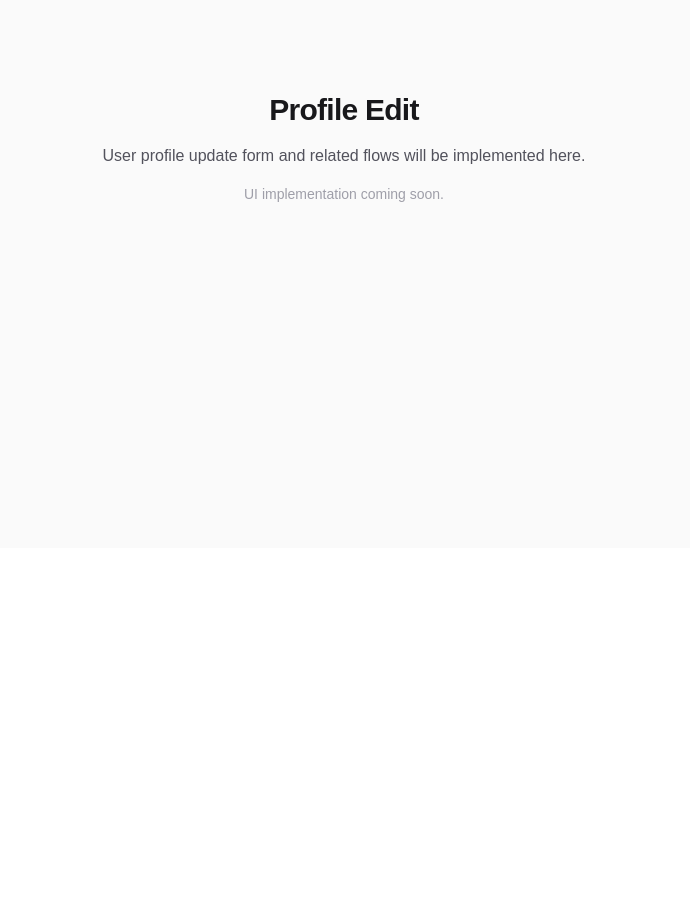
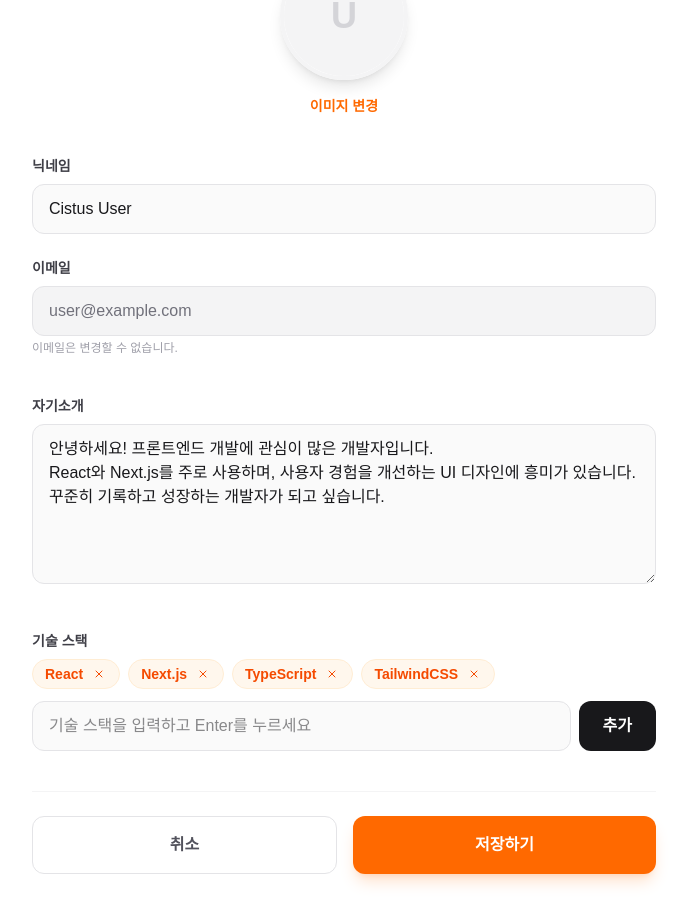
Before and after one commit to yee2know/BACKSTEP_FE, a Next.js app: page /profile-edit in a window 1280 px wide. Shown: the part 252-1176 px from the top of the page, without its empty margins (296-986 px from the left). Before the commit the page ends 800 px from the top, so only its background shows below. Built offline with nearby package versions, Linux system fonts and the light colour scheme.

Commit message:
프로필편집

```diff
--- a/app/profile-edit/page.tsx
+++ b/app/profile-edit/page.tsx
@@ -1,10 +1,196 @@
-import { PageScaffold } from "../_components/PageScaffold";
+"use client";
+
+import { useState } from "react";
+import { Navbar } from "../_components/Navbar";
 
 export default function ProfileEditPage() {
+  const [user, setUser] = useState({
+    nickname: "Cistus User",
+    email: "user@example.com",
+    bio: "안녕하세요! 프론트엔드 개발에 관심이 많은 개발자입니다.\nReact와 Next.js를 주로 사용하며, 사용자 경험을 개선하는 UI 디자인에 흥미가 있습니다.\n꾸준히 기록하고 성장하는 개발자가 되고 싶습니다.",
+    skills: ["React", "Next.js", "TypeScript", "TailwindCSS"],
+  });
+
+  const [newSkill, setNewSkill] = useState("");
+
+  const handleInputChange = (field: string, value: any) => {
+    setUser((prev) => ({ ...prev, [field]: value }));
+  };
+
+  const addSkill = () => {
+    if (newSkill && !user.skills.includes(newSkill)) {
+      setUser((prev) => ({ ...prev, skills: [...prev.skills, newSkill] }));
+      setNewSkill("");
+    }
+  };
+
+  const removeSkill = (skillToRemove: string) => {
+    setUser((prev) => ({
+      ...prev,
+      skills: prev.skills.filter((skill) => skill !== skillToRemove),
+    }));
+  };
+
   return (
-    <PageScaffold
-      title="Profile Edit"
-      description="User profile update form and related flows will be implemented here."
-    />
+    <div className="min-h-screen bg-white text-zinc-900">
+      <Navbar />
+
+      <main className="mx-auto max-w-2xl px-6 pt-24 pb-20">
+        <div className="mb-10 text-center">
+          <h1 className="text-3xl font-extrabold text-zinc-900">프로필 수정</h1>
+          <p className="mt-2 text-zinc-500">
+            나를 가장 잘 나타내는 프로필을 만들어보세요.
+          </p>
+        </div>
+
+        <div className="space-y-10">
+          {/* Profile Image Section */}
+          <section className="flex flex-col items-center">
+            <div className="relative group cursor-pointer">
+              <div className="h-32 w-32 overflow-hidden rounded-full border-4 border-zinc-100 shadow-lg transition-all group-hover:border-orange-200">
+                <div className="flex h-full w-full items-center justify-center bg-zinc-100 text-4xl font-bold text-zinc-300 group-hover:bg-orange-50 group-hover:text-orange-300">
+                  U
+                </div>
+              </div>
+              <div className="absolute inset-0 flex items-center justify-center rounded-full bg-black/40 opacity-0 transition-opacity group-hover:opacity-100">
+                <CameraIcon className="h-8 w-8 text-white" />
+              </div>
+            </div>
+            <button className="mt-4 text-sm font-bold text-orange-500 hover:text-orange-600 hover:underline">
+              이미지 변경
+            </button>
+          </section>
+
+          {/* Basic Info Section */}
+          <section className="space-y-6">
+            <div>
+              <label className="mb-2 block text-sm font-bold text-zinc-700">
+                닉네임
+              </label>
+              <input
+                type="text"
+                value={user.nickname}
+                onChange={(e) => handleInputChange("nickname", e.target.value)}
+                className="w-full rounded-xl border border-zinc-200 bg-zinc-50 px-4 py-3 text-zinc-900 focus:border-orange-500 focus:outline-none focus:ring-2 focus:ring-orange-500/20"
+                placeholder="닉네임을 입력하세요"
+              />
+            </div>
+
+            <div>
+              <label className="mb-2 block text-sm font-bold text-zinc-700">
+                이메일
+              </label>
+              <input
+                type="email"
+                value={user.email}
+                disabled
+                className="w-full cursor-not-allowed rounded-xl border border-zinc-200 bg-zinc-100 px-4 py-3 text-zinc-500"
+              />
+              <p className="mt-1 text-xs text-zinc-400">
+                이메일은 변경할 수 없습니다.
+              </p>
+            </div>
+          </section>
+
+          {/* Bio Section */}
+          <section>
+            <label className="mb-2 block text-sm font-bold text-zinc-700">
+              자기소개
+            </label>
+            <textarea
+              value={user.bio}
+              onChange={(e) => handleInputChange("bio", e.target.value)}
+              className="h-40 w-full rounded-xl border border-zinc-200 bg-zinc-50 px-4 py-3 text-zinc-900 focus:border-orange-500 focus:outline-none focus:ring-2 focus:ring-orange-500/20"
+              placeholder="자신을 자유롭게 소개해주세요."
+            />
+          </section>
+
+          {/* Skills Section */}
+          <section>
+            <label className="mb-2 block text-sm font-bold text-zinc-700">
+              기술 스택
+            </label>
+            <div className="mb-3 flex flex-wrap gap-2">
+              {user.skills.map((skill) => (
+                <span
+                  key={skill}
+                  className="flex items-center gap-1 rounded-full bg-orange-50 px-3 py-1 text-sm font-bold text-orange-600 border border-orange-100"
+                >
+                  {skill}
+                  <button
+                    onClick={() => removeSkill(skill)}
+                    className="ml-1 rounded-full p-0.5 hover:bg-orange-200"
+                  >
+                    <XIcon className="h-3 w-3" />
+                  </button>
+                </span>
+              ))}
+            </div>
+            <div className="flex gap-2">
+              <input
+                type="text"
+                value={newSkill}
+                onChange={(e) => setNewSkill(e.target.value)}
+                onKeyDown={(e) => e.key === "Enter" && addSkill()}
+                className="flex-1 rounded-xl border border-zinc-200 bg-zinc-50 px-4 py-3 text-zinc-900 focus:border-orange-500 focus:outline-none focus:ring-2 focus:ring-orange-500/20"
+                placeholder="기술 스택을 입력하고 Enter를 누르세요"
+              />
+              <button
+                onClick={addSkill}
+                className="rounded-xl bg-zinc-900 px-6 font-bold text-white transition-colors hover:bg-zinc-700"
+              >
+                추가
+              </button>
+            </div>
+          </section>
+
+          {/* Action Buttons */}
+          <div className="flex gap-4 pt-6 border-t border-zinc-100">
+            <button className="flex-1 rounded-xl border border-zinc-200 bg-white py-4 font-bold text-zinc-600 transition-colors hover:bg-zinc-50 hover:text-zinc-900">
+              취소
+            </button>
+            <button className="flex-1 rounded-xl bg-orange-500 py-4 font-bold text-white shadow-lg shadow-orange-500/20 transition-all hover:bg-orange-600 hover:shadow-orange-500/40 hover:-translate-y-0.5">
+              저장하기
+            </button>
+          </div>
+        </div>
+      </main>
+    </div>
   );
 }
+
+function CameraIcon({ className }: { className?: string }) {
+  return (
+    <svg
+      xmlns="http://www.w3.org/2000/svg"
+      viewBox="0 0 24 24"
+      fill="none"
+      stroke="currentColor"
+      strokeWidth="2"
+      strokeLinecap="round"
+      strokeLinejoin="round"
+      className={className}
+    >
+      <path d="M14.5 4h-5L7 7H4a2 2 0 0 0-2 2v9a2 2 0 0 0 2 2h16a2 2 0 0 0 2-2V9a2 2 0 0 0-2-2h-3l-2.5-3z" />
+      <circle cx="12" cy="13" r="3" />
+    </svg>
+  );
+}
+
+function XIcon({ className }: { className?: string }) {
+  return (
+    <svg
+      xmlns="http://www.w3.org/2000/svg"
+      viewBox="0 0 24 24"
+      fill="none"
+      stroke="currentColor"
+      strokeWidth="2"
+      strokeLinecap="round"
+      strokeLinejoin="round"
+      className={className}
+    >
+      <path d="M18 6 6 18" />
+      <path d="m6 6 12 12" />
+    </svg>
+  );
+}
```
